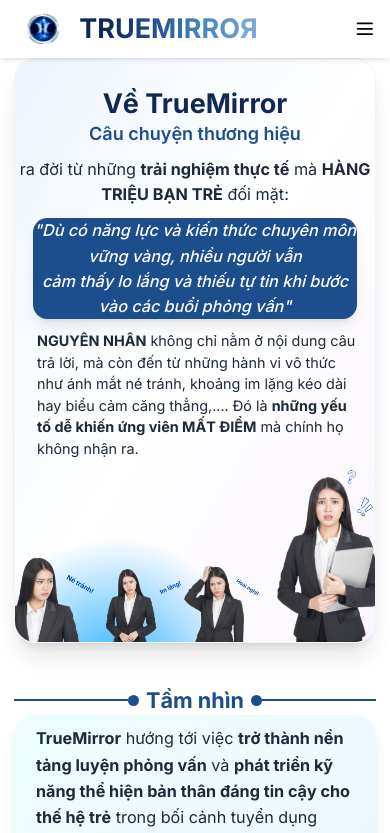
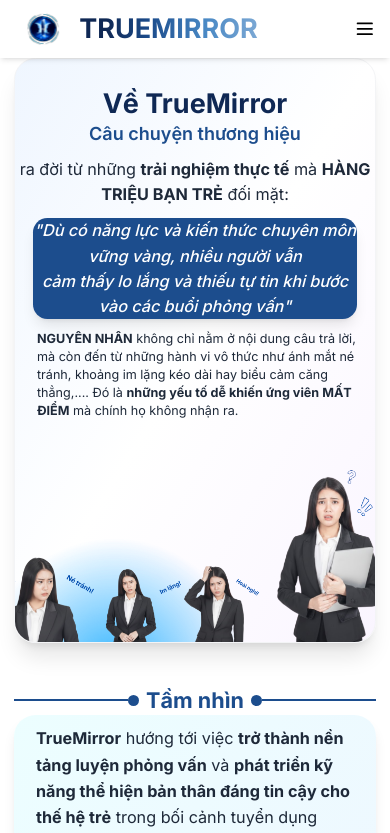
Before and after one commit to Thang0306/truemirror, a React (Vite) app in the folder frontend/: page /about in a window 390 px wide. Shown: the top 833 px of the page. Built offline with nearby package versions, Linux system fonts and the light colour scheme.

Commit message:
feat: Add Header component and initial Home, About, InterviewHistory, and InterviewSetup pages.

```diff
--- a/frontend/src/components/Header.jsx
+++ b/frontend/src/components/Header.jsx
@@ -122,7 +122,7 @@
                 />
               </div>
               <span
-                className="text-3xl md:text-4xl font-bold"
+                className="text-3xl md:text-4xl font-bold whitespace-nowrap"
                 style={{
                   background: 'linear-gradient(90deg, #0F2854 0%, #0F2854 15%, #1C4D8D 40%, #4988C4 70%, #7BA8D4 100%)',
                   WebkitBackgroundClip: 'text',
@@ -130,12 +130,7 @@
                   backgroundClip: 'text'
                 }}
               >
-                TRUEMIRRO<span className="inline-block scale-x-[-1]" style={{
-                  color: '#7BA8D4',
-                  WebkitTextFillColor: '#7BA8D4',
-                  WebkitBackgroundClip: 'unset',
-                  backgroundClip: 'unset'
-                }}>R</span>
+                TRUEMIRROR
               </span>
             </div>
 
@@ -191,8 +186,8 @@
   // Normal header layout (for all other pages including setup)
   return (
     <header className="bg-white shadow-md sticky top-0 z-50 h-16 md:h-18 lg:h-20 flex items-center">
-      <nav className="container mx-auto px-4 max-w-7xl">
-          <div className="flex justify-between lg:justify-start items-center gap-5 lg:gap-8">
+      <nav className="container mx-auto px-6 lg:px-8 max-w-7xl">
+          <div className="flex justify-between lg:justify-start items-center gap-5 lg:gap-4 xl:gap-8">
             <Link to="/" className="flex items-center gap-2 md:gap-3">
               <div className="w-16 h-16 md:w-20 md:h-20 rounded-full flex items-center justify-center flex-shrink-0 overflow-hidden">
                 <img
@@ -210,12 +205,7 @@
                   backgroundClip: 'text'
                 }}
               >
-                TRUEMIRRO<span className="inline-block scale-x-[-1]" style={{
-                  color: '#7BA8D4',
-                  WebkitTextFillColor: '#7BA8D4',
-                  WebkitBackgroundClip: 'unset',
-                  backgroundClip: 'unset'
-                }}>R</span>
+                TRUEMIRROR
               </span>
             </Link>
 
--- a/frontend/src/pages/About.jsx
+++ b/frontend/src/pages/About.jsx
@@ -67,7 +67,7 @@
               <div className="h-3"></div>
 
               {/* Reason Paragraph - Left Aligned with spacing like Home hero-content */}
-              <p className="text-base md:text-lg lg:text-l text-gray-800 about-reason-text">
+              <p className="text-sm md:text-base lg:text-lg text-gray-800 about-reason-text">
                 <strong>NGUYÊN NHÂN</strong> không chỉ nằm ở nội dung câu trả lời, mà còn đến từ những hành vi vô thức như ánh mắt né tránh, khoảng im lặng kéo dài hay biểu cảm căng thẳng,.... Đó là <strong>những yếu tố dễ khiến ứng viên MẤT ĐIỂM</strong> mà chính họ không nhận ra.
               </p>
 
--- a/frontend/src/pages/Home.jsx
+++ b/frontend/src/pages/Home.jsx
@@ -64,12 +64,7 @@
                     backgroundClip: 'text'
                   }}
                 >
-                  TRUEMIRRO<span className="inline-block scale-x-[-1]" style={{
-                    color: '#5A8BC8',
-                    WebkitTextFillColor: '#5A8BC8',
-                    WebkitBackgroundClip: 'unset',
-                    backgroundClip: 'unset'
-                  }}>R</span>
+                  TRUEMIRROR
                 </h1>
                 <h2 className="text-xl md:text-2xl lg:text-3xl font-semibold text-brand-blue">
                   Giải pháp luyện phỏng vấn đột phá <br/> kết hợp AI & Virtual Human
--- a/frontend/src/pages/InterviewHistory.jsx
+++ b/frontend/src/pages/InterviewHistory.jsx
@@ -102,10 +102,16 @@
 
   if (loading) {
     return (
-      <div className="min-h-screen bg-gray-50 flex items-center justify-center">
-        <div className="text-center">
-          <div className="animate-spin rounded-full h-12 w-12 border-b-2 border-brand-blue mx-auto mb-4"></div>
-          <p className="text-gray-600">Đang tải lịch sử...</p>
+      <div className="fixed inset-0 bg-white bg-opacity-75 flex items-center justify-center z-50">
+        <div className="flex flex-col items-center">
+          <div className="relative w-20 h-20 md:w-24 md:h-24 mb-4">
+            <div className="absolute inset-0 border-4 border-gray-200 rounded-full"></div>
+            <div className="absolute inset-0 border-4 border-brand-blue rounded-full border-t-transparent animate-spin"></div>
+            <div className="absolute inset-0 flex items-center justify-center">
+              <span className="text-2xl md:text-3xl">🤖</span>
+            </div>
+          </div>
+          <p className="text-gray-600 font-medium text-lg">Đang tải lịch sử...</p>
         </div>
       </div>
     )
--- a/frontend/src/pages/InterviewSetup.jsx
+++ b/frontend/src/pages/InterviewSetup.jsx
@@ -469,7 +469,7 @@
             <div className="h-6"></div>
 
             <p className="text-xs md:text-sm text-gray-500 italic">
-              Quá trình này có thể mất 10-30 giây
+              Quá trình này có thể mất tối đa 1 phút
             </p>
 
             <div className="h-6"></div>
```
